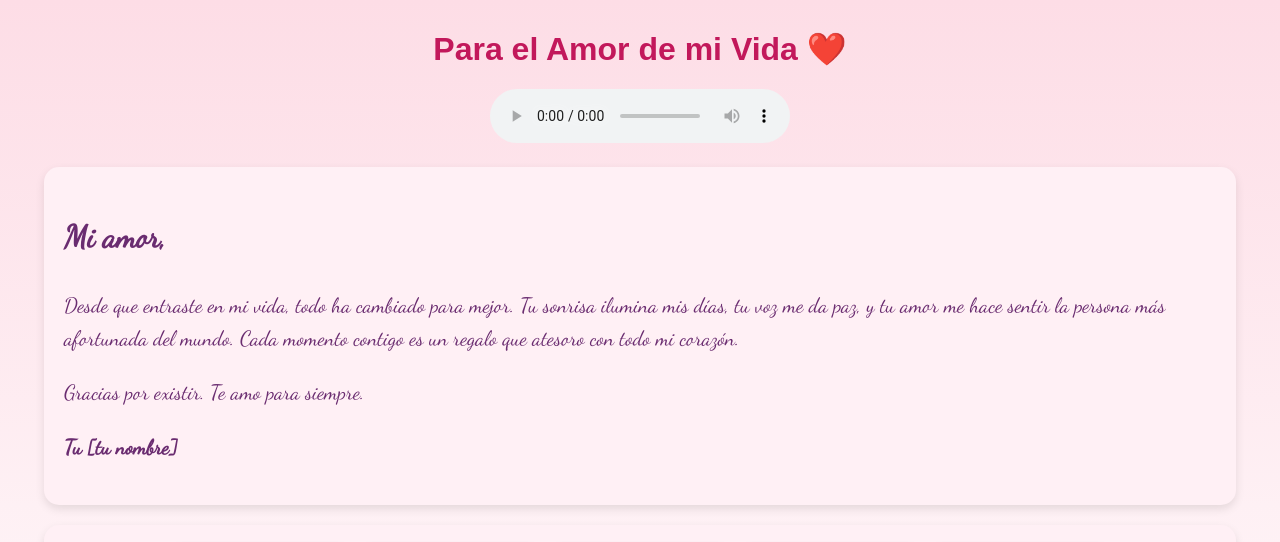
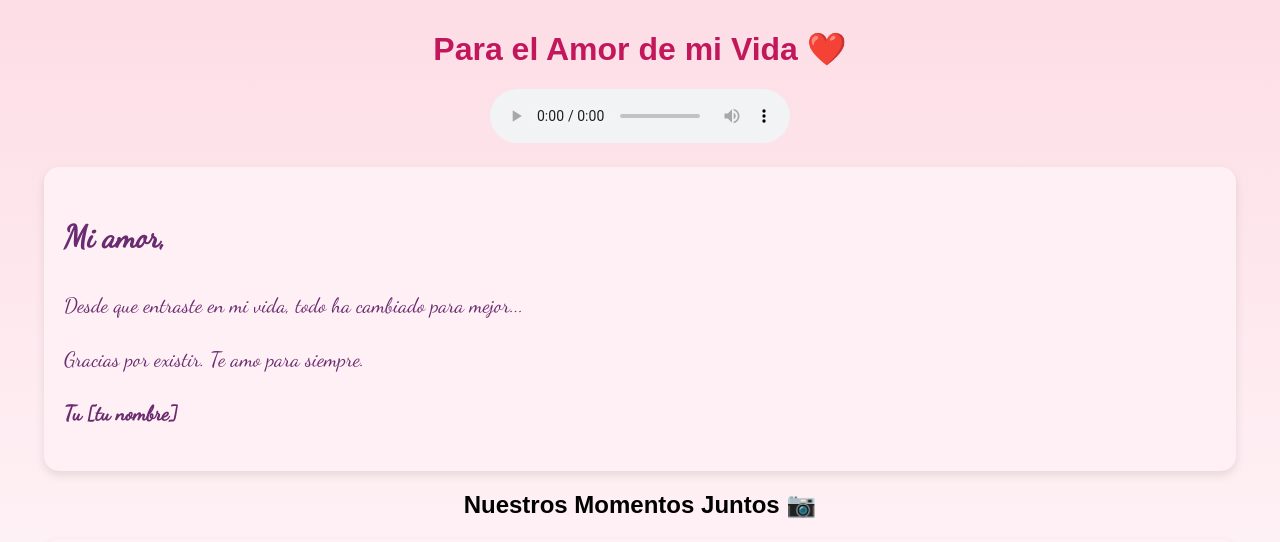
Before and after one commit to notlorenzzz06/Luuamordemivida, a plain HTML site: page index.html in a window 1280 px wide. Both pictures are taken after a click on the button "Haz clic para ver mi carta y fotos 💌". Shown: the top 542 px of the page. Drawn offline with Linux system fonts and the light colour scheme.

Commit message:
index.html

```diff
--- a/index.html
+++ b/index.html
@@ -104,12 +104,15 @@
 <div class="carta" id="carta">
   <h2>Mi amor,</h2>
   <p>
-      Desde que entraste en mi vida, todo ha cambiado para mejor. Tu sonrisa ilumina mis días,
-      tu voz me da paz, y tu amor me hace sentir la persona más afortunada del mundo.
-      Cada momento contigo es un regalo que atesoro con todo mi corazón.
+    Desde que entraste en mi vida, todo ha cambiado para mejor...
   </p>
   <p>Gracias por existir. Te amo para siempre.</p>
   <p><strong>Tu [tu nombre]</strong></p>
+</div>
+
+<!-- 📝 Texto antes de las fotos -->
+<div class="galeriaTexto" id="galeriaTexto">
+  <h2>Nuestros Momentos Juntos 📷</h2>
 </div>
 
 <!-- 📸 Galería de fotos -->
@@ -120,6 +123,7 @@
   <img src="image4.jpg" alt="Nosotros 4" />
   <img src="image5.jpg" alt="Nosotros 5" />
 </div>
+
 
   <script>
     document.addEventListener('DOMContentLoaded', () => {
```
Lines whose indentation alone changed are shown as unchanged.
